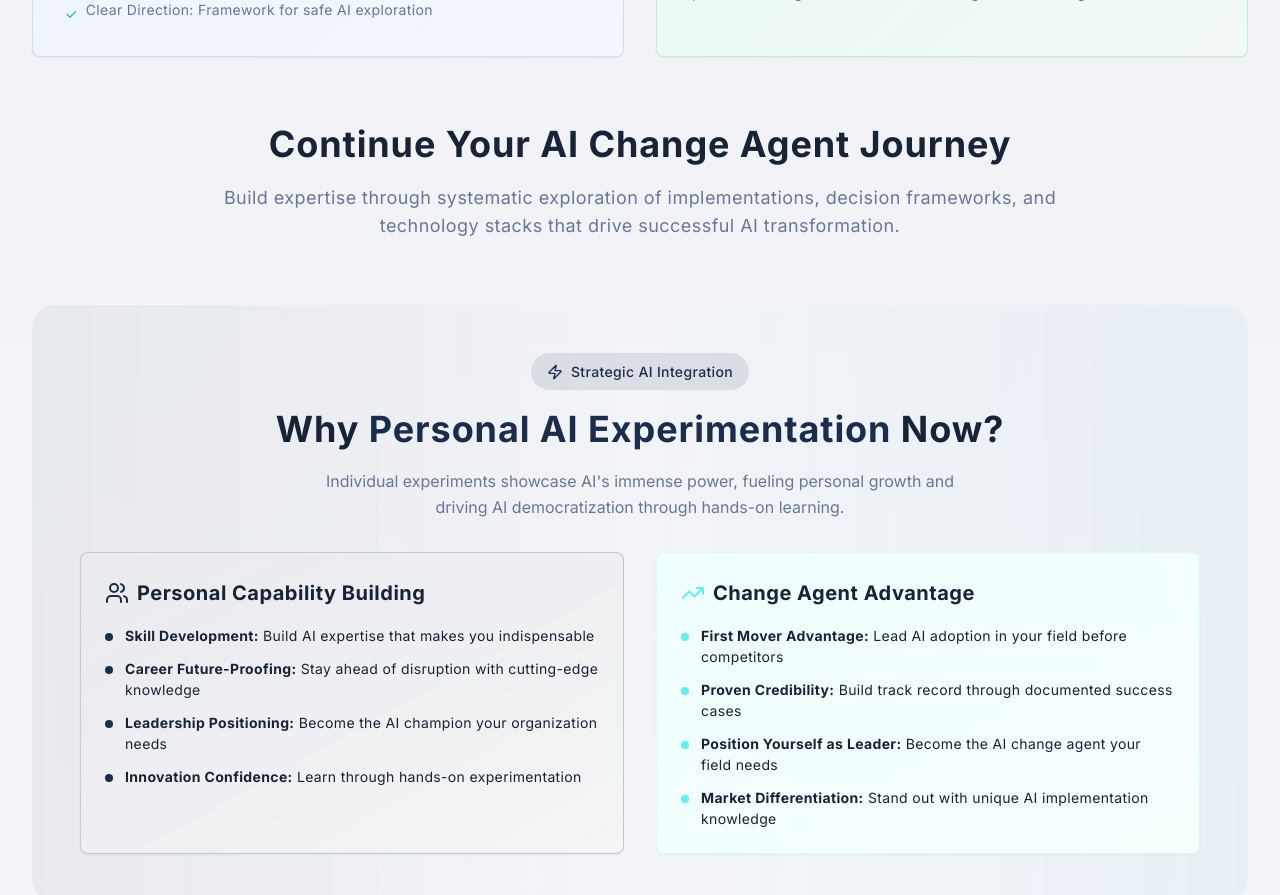
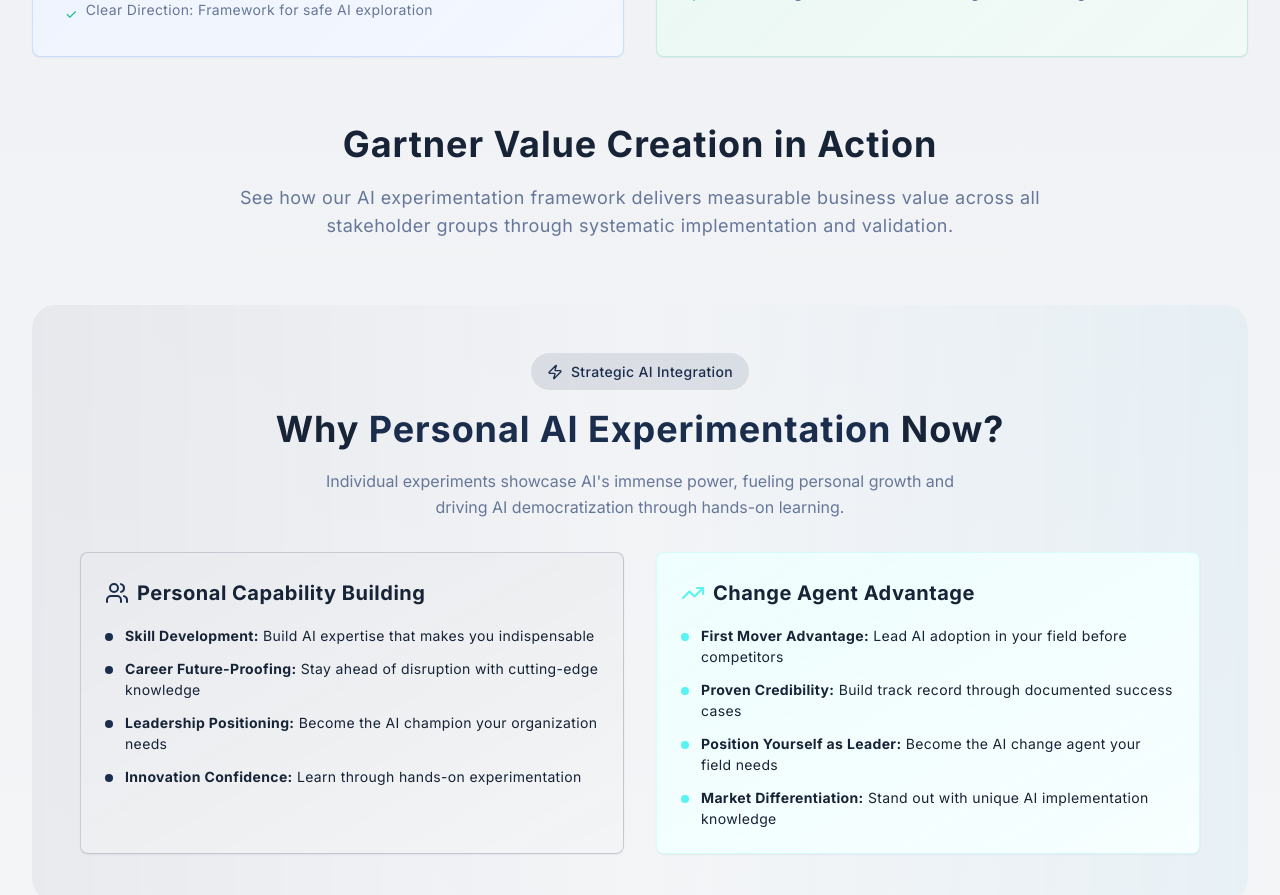
Before and after one commit to girisa99/saidas-ai-playground, a React (Vite) app: page / in a window 1280 px wide. Shown: the part 5080-5975 px from the top of the page. Built offline with nearby package versions, Linux system fonts and the light colour scheme; no server answers; the HTML template or start-up script is replaced by a standard one.

Commit message:
Update Gartner Value CTA

```diff
--- a/src/components/GartnerValueSection.tsx
+++ b/src/components/GartnerValueSection.tsx
@@ -298,11 +298,10 @@ export const GartnerValueSection = () => {
         <div className="mb-12 lg:mb-16">
           <div className="text-center max-w-4xl mx-auto">
             <h3 className="text-2xl sm:text-3xl lg:text-4xl font-bold text-foreground mb-4">
-              Continue Your AI Change Agent Journey
+              Gartner Value Creation in Action
             </h3>
             <p className="text-base sm:text-lg text-muted-foreground leading-relaxed">
-              Build expertise through systematic exploration of implementations, decision frameworks,
-              and technology stacks that drive successful AI transformation.
+              See how our AI experimentation framework delivers measurable business value across all stakeholder groups through systematic implementation and validation.
             </p>
           </div>
         </div>
```
